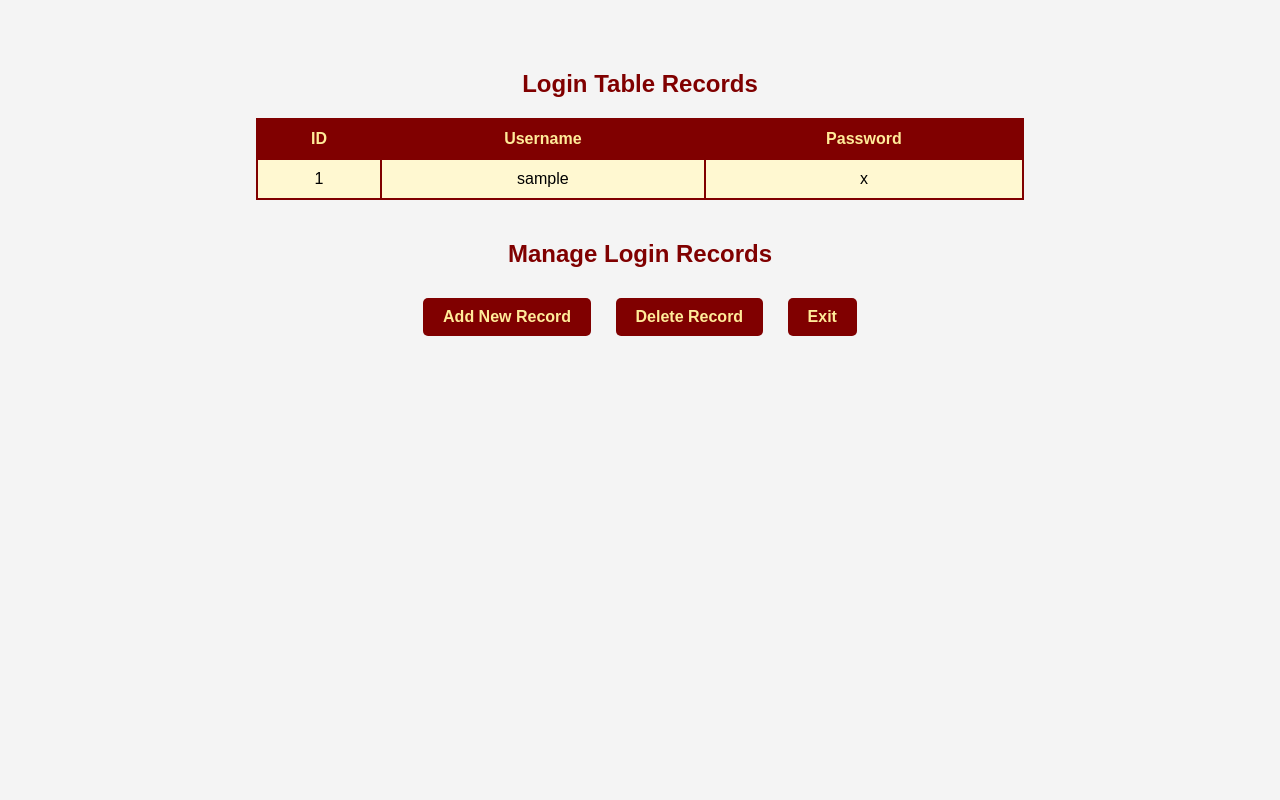
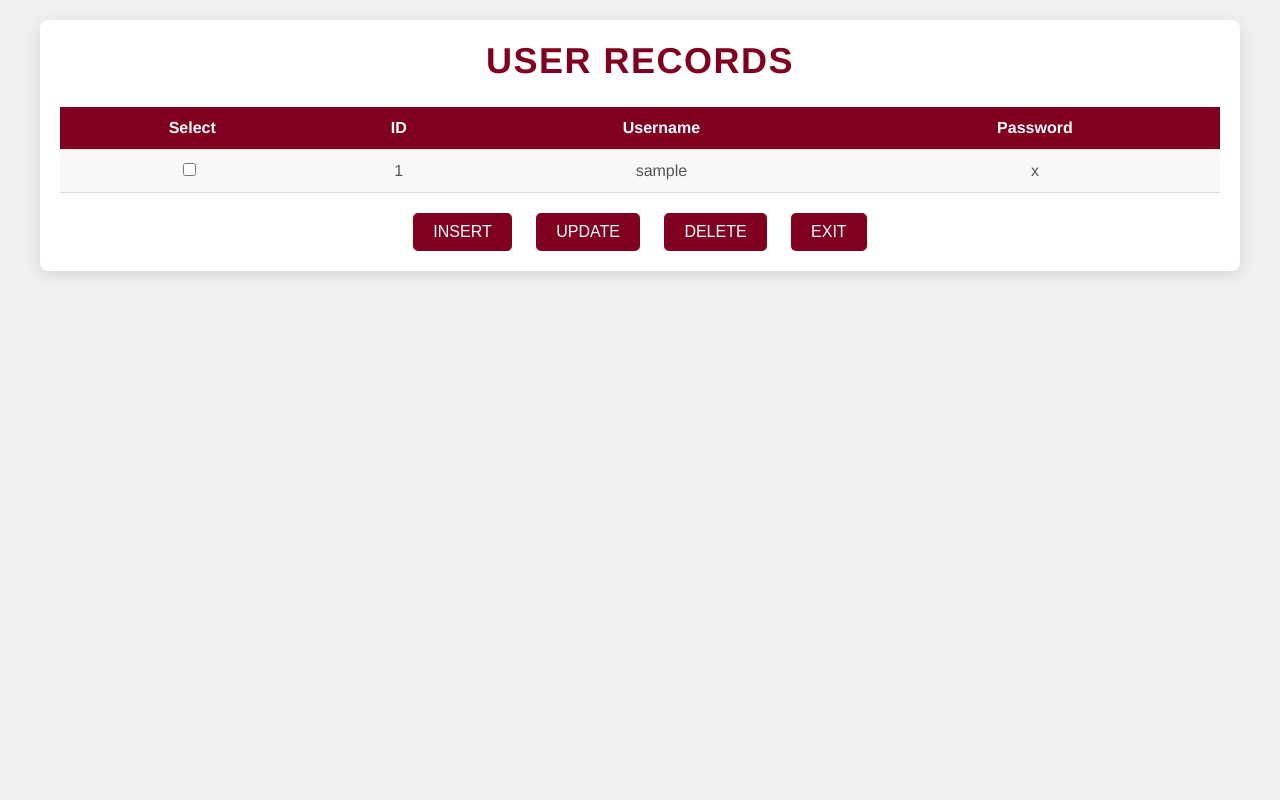
Before and after one commit to aacdnrz/records, a PHP site: page /manage.php in a window 1280 px wide. Run offline with PHP 8.4, Linux system fonts and the light colour scheme; tables that the repository leaves empty or names only in its code hold one stand-in row (values such as "Sample post").

Commit message:
Update manage.php

```diff
--- a/records/manage.php
+++ b/records/manage.php
@@ -1,104 +1,227 @@
 <?php
-// Step 1: Connect to the database
-$servername = "localhost";
-$username = "root";
-$password = "";
-$dbname = "maestro";
-
-$conn = new mysqli($servername, $username, $password, $dbname);
-
+// Connect to the new database
+$conn = mysqli_connect("localhost", "root", "", "maestro");
 if ($conn->connect_error) {
-    die("Connection failed: " . $conn->connect_error);
+    die("Connection Failed: " . $conn->connect_error);
 }
 
-// Step 2: Display login table records
-$sql = "SELECT * FROM login";
-$result = $conn->query($sql);
+// Initialize message variables
+$successMessage = '';
+$errorMessage = '';
 
-echo "<h2>Login Table Records</h2>";
-if ($result->num_rows > 0) {
-    echo "<table border='1'><tr><th>ID</th><th>Username</th><th>Password</th></tr>";
-    while ($row = $result->fetch_assoc()) {
-        echo "<tr><td>" . $row["id"] . "</td><td>" . $row["username"] . "</td><td>" . $row["password"] . "</td></tr>";
-    }
-    echo "</table>";
-} else {
-    echo "0 results";
-}
+// Handle record deletion
+if ($_SERVER["REQUEST_METHOD"] == "POST" && isset($_POST['user_ids'])) {
+    $userIds = $_POST['user_ids'];
+    $userIdsList = implode(",", $userIds);
 
-// Step 3: Handle button actions
-if ($_SERVER["REQUEST_METHOD"] == "POST") {
-    if (isset($_POST['add'])) {
-        header('Location: add_record.php');
-    } elseif (isset($_POST['delete'])) {
-        header('Location: delete_record.php');
-    } elseif (isset($_POST['exit'])) {
-        exit();
+    // Adjust the SQL to delete from the login table using the new structure
+    $sql = "DELETE FROM login WHERE id IN ($userIdsList)";
+    if ($conn->query($sql) === TRUE) {
+        $successMessage = "Selected records deleted successfully"; // Set success message
+    } else {
+        $errorMessage = "Error deleting records: " . $conn->error; // Set error message
     }
 }
 
-$conn->close();
+// Retrieve user records from the login table, ordered by ID
+$sql = "SELECT id, username, password FROM login ORDER BY id ASC"; // Keep this as is for numeric order
+$result = $conn->query($sql);
 ?>
 
-<!-- HTML for managing records -->
 <!DOCTYPE html>
-<html>
+<html lang="en">
 <head>
-    <title>Manage Login Records</title>
+    <meta charset="UTF-8">
+    <meta name="viewport" content="width=device-width, initial-scale=1.0">
     <style>
+        /* Your CSS remains the same */
+        * {
+            margin: 0;
+            padding: 0;
+            box-sizing: border-box;
+        }
+
         body {
-            font-family: Arial, sans-serif;
-            background-color: #f4f4f4;
-            margin: 0;
+            font-family: 'Helvetica Neue', Arial, sans-serif;
+            background-color: #f0f0f0;
+            color: #333;
+            padding: 20px;
             display: flex;
             flex-direction: column;
             align-items: center;
-            padding-top: 50px;
+            position: relative; /* Add position relative to body for absolute positioning */
         }
+
         h2 {
-            color: maroon;
+            font-size: 36px;
+            color: #800020;
+            margin-bottom: 25px;
+            text-transform: uppercase;
+            letter-spacing: 1.5px;
             text-align: center;
         }
+
+        .container {
+            width: 100%;
+            max-width: 1200px;
+            background-color: #fff;
+            padding: 20px;
+            border-radius: 8px;
+            box-shadow: 0 4px 16px rgba(0, 0, 0, 0.1);
+        }
+
         table {
+            width: 100%;
             border-collapse: collapse;
-            width: 60%;
-            margin-bottom: 20px;
-            background-color: #ffeb99; /* Mustard background */
+            background-color: #fff;
+            margin-top: 10px;
+            overflow-x: auto;
+            border-radius: 8px;
         }
-        table, th, td {
-            border: 2px solid maroon;
-            padding: 10px;
+
+        th, td {
+            padding: 12px;
+            text-align: center;
+            border-bottom: 1px solid #ddd;
+            font-size: 16px;
+            color: #555;
+        }
+
+        th {
+            background-color: #800020;
+            color: white;
+        }
+
+        tr:nth-child(even) {
+            background-color: #f8f8f8;
+        }
+
+        td[colspan='4'] {
+            text-align: center;
+            color: #888;
+            font-style: italic;
+            padding: 20px;
+        }
+
+        .button-container {
+            margin-top: 20px;
             text-align: center;
         }
-        th {
-            background-color: maroon;
-            color: #ffeb99; /* Mustard text */
-        }
-        td {
-            background-color: #fff8d1; /* Slightly lighter mustard for table cells */
-        }
-        input[type="submit"] {
-            background-color: maroon;
-            color: #ffeb99;
+
+        .button-container button {
+            background-color: #800020;
+            color: #fff;
+            border: none;
             padding: 10px 20px;
-            margin: 10px;
-            border: none;
+            margin: 0 10px;
             border-radius: 5px;
             cursor: pointer;
-            font-weight: bold;
             font-size: 16px;
         }
-        input[type="submit"]:hover {
-            background-color: #a94442; /* Darker maroon on hover */
+
+        .button-container button:hover {
+            background-color: #a83232;
+        }
+
+        input[type="checkbox"] {
+            margin-right: 5px;
+        }
+
+        /* Notification styles */
+        .notification {
+            position: absolute; /* Position it absolutely */
+            top: 20px; /* Adjust top spacing */
+            right: 20px; /* Adjust right spacing */
+            margin-top: 10px;
+            font-weight: bold;
+            padding: 10px;
+            border-radius: 5px;
+            display: none; /* Initially hidden */
+            z-index: 1000; /* Ensure it's on top of other elements */
+        }
+
+        .success {
+            color: green;
+            background-color: #e6ffe6; /* Light green background */
+        }
+
+        .error {
+            color: red;
+            background-color: #ffe6e6; /* Light red background */
         }
     </style>
+    <title>MAESTRO_DB</title>
 </head>
 <body>
-    <h2>Manage Login Records</h2>
-    <form method="POST">
-        <input type="submit" name="add" value="Add New Record">
-        <input type="submit" name="delete" value="Delete Record">
-        <input type="submit" name="exit" value="Exit">
-    </form>
+    <div class="container">
+        <h2>USER RECORDS</h2>
+        <form method="POST" action="" onsubmit="return confirmDeletion()">
+            <table>
+                <tr>
+                    <th>Select</th>
+                    <th>ID</th>
+                    <th>Username</th>
+                    <th>Password</th>
+                </tr>
+                <?php
+                if ($result->num_rows > 0) {
+                    while ($row = $result->fetch_assoc()) {
+                        echo "<tr>";
+                        echo "<td><input type='checkbox' name='user_ids[]' value='" . $row["id"] . "'></td>";
+                        echo "<td>" . $row["id"] . "</td>";
+                        echo "<td>" . $row["username"] . "</td>";
+                        echo "<td>" . $row["password"] . "</td>"; // Be careful with displaying passwords!
+                        echo "</tr>";
+                    }
+                } else {
+                    echo "<tr><td colspan='4'>No records found</td></tr>";
+                }
+                ?>
+            </table>
+
+            <div class="button-container">
+                 <button type="button" onclick="location.href='insert.php'">INSERT</button>
+                <button type="button" onclick="location.href='update.php'">UPDATE</button>
+                <button type="submit">DELETE</button>
+                <button type="button" onclick="location.href='login.php'">EXIT</button>
+            </div>
+        </form>
+    </div>
+
+    <!-- Notification div to show messages -->
+    <div id="notification" class="notification <?php echo $successMessage ? 'success' : ($errorMessage ? 'error' : ''); ?>">
+        <?php
+        if ($successMessage) {
+            echo $successMessage;
+        } elseif ($errorMessage) {
+            echo $errorMessage;
+        }
+        ?>
+    </div>
+
+    <script>
+        // Show the notification if there is a message and hide it after 5 seconds
+        window.onload = function() {
+            const notification = document.getElementById('notification');
+            if (notification.innerHTML) {
+                notification.style.display = 'block'; // Show the notification
+                setTimeout(function() {
+                    notification.style.display = 'none'; // Hide after 5 seconds
+                }, 2000);
+            }
+        };
+
+        function confirmDeletion() {
+            const checked = document.querySelectorAll('input[name="user_ids[]"]:checked').length;
+            if (checked > 0) {
+                return confirm("Are you sure you want to delete the selected records?");
+            } else {
+                alert("Please select at least one record to delete.");
+                return false;
+            }
+        }
+    </script>
+
+    <?php $conn->close(); ?>
 </body>
 </html>
```
